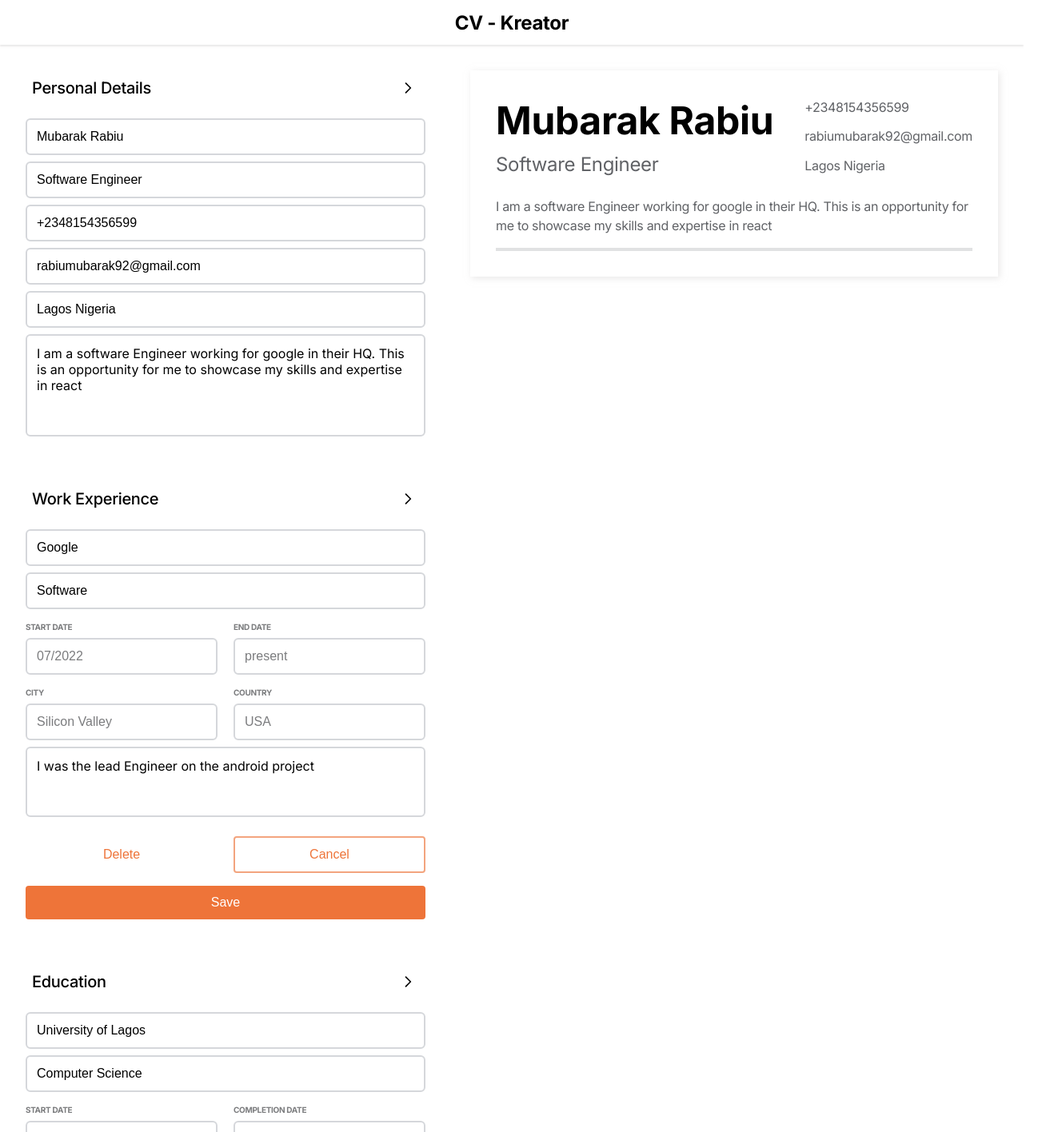
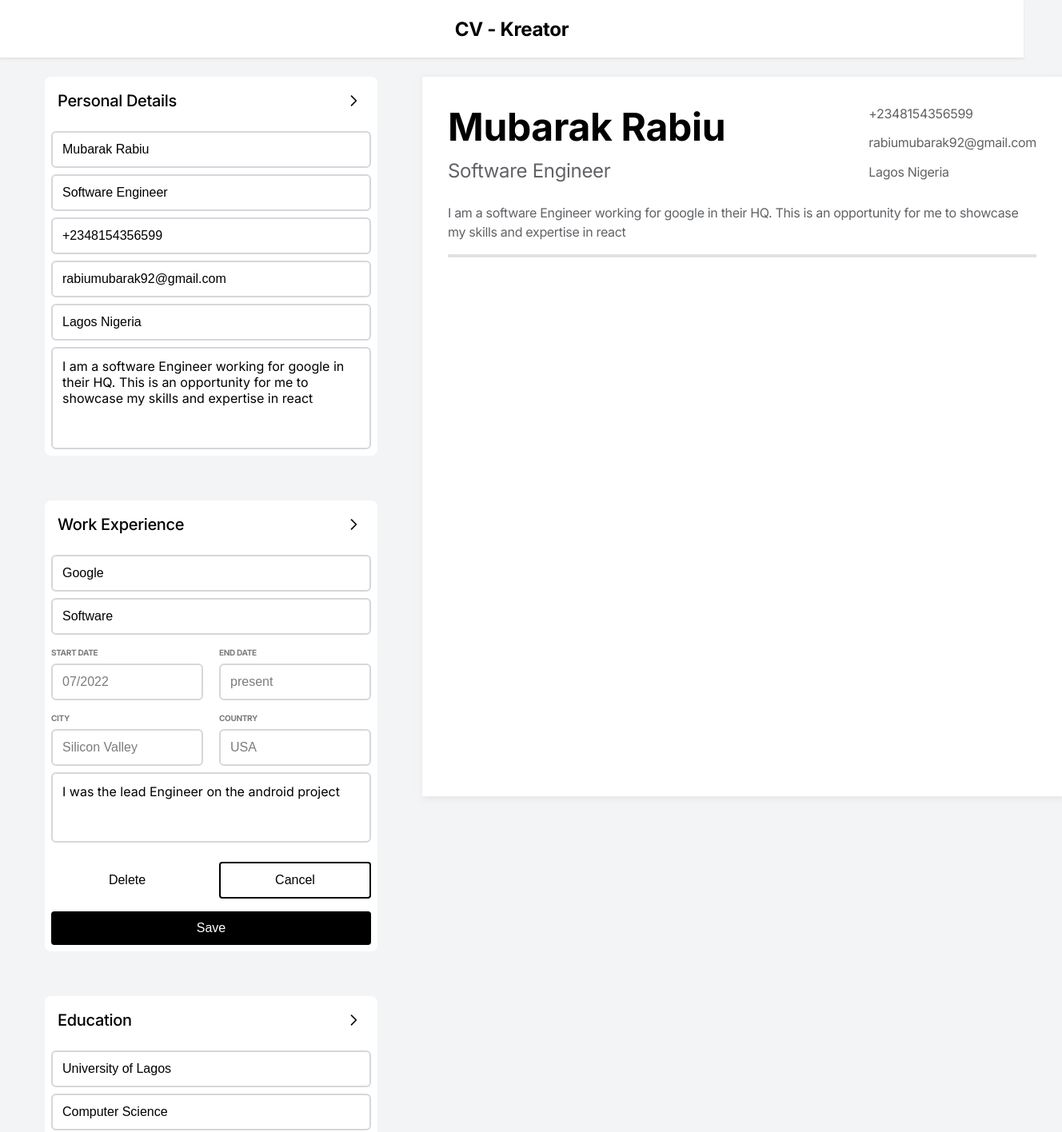
Before and after one commit to mubzie/cv-project, a React (Create React App) app: page / in a window 1280 px wide. Shown: the top 1416 px of the page at 80% size, 1328 px wide, since content can reach past the window. Built offline with nearby package versions, Linux system fonts and the light colour scheme.

Commit message:
restyled app UI

```diff
--- a/src/components/preview.js
+++ b/src/components/preview.js
@@ -1,5 +1,5 @@
 /* eslint-disable no-useless-constructor */
-import React, { Component } from 'react';
+import React, { Component } from "react";
 
 class Preview extends Component {
   constructor(props) {
@@ -16,8 +16,8 @@ class Preview extends Component {
             <div className="name-role">
               <div className="personal-details name"> {personal.fullName} </div>
               <div className="personal-details occupation">
-                {' '}
-                {personal.occupation}{' '}
+                {" "}
+                {personal.occupation}{" "}
               </div>
             </div>
 
@@ -25,8 +25,8 @@ class Preview extends Component {
               <div className="personal-details phone"> {personal.phone} </div>
               <div className="personal-details email"> {personal.email} </div>
               <div className="personal-details address">
-                {' '}
-                {personal.address}{' '}
+                {" "}
+                {personal.address}{" "}
               </div>
             </div>
           </div>
@@ -44,12 +44,29 @@ class Preview extends Component {
                 id={workExperience.id}
                 key={workExperience.id}
               >
-                <div className="company"> {workExperience.company}</div>
-                <div className="role"> {workExperience.role}</div>
-                <div className="start-date"> {workExperience.startDate}</div>
-                <div className="end"> {workExperience.endDate}</div>
-                <div className="city"> {workExperience.city}</div>
-                <div className="country"> {workExperience.country}</div>
+                <div className="work-container">
+                  <div className="company-role-container">
+                    <div className="company"> {workExperience.company}</div>
+                    <div className="role"> {workExperience.role}</div>
+                  </div>
+                  <div className="date-location-container">
+                    <div className="date-container">
+                      <div className="start-date">
+                        {workExperience.startDate}
+                      </div>
+                      {" - "}
+                      <div className="end"> {workExperience.endDate}</div>
+                    </div>
+
+                    <div className="date-container">
+                      <div className="city">
+                        {workExperience.city}
+                        {","}
+                      </div>
+                      <div className="country"> {workExperience.country}</div>
+                    </div>
+                  </div>
+                </div>
                 <div className="profile"> {workExperience.profile}</div>
               </div>
             );
--- a/src/styles/App.css
+++ b/src/styles/App.css
@@ -1,4 +1,4 @@
-@import url('https://fonts.googleapis.com/css2?family=Inter:wght@400;500;700&display=swap');
+@import url("https://fonts.googleapis.com/css2?family=Inter:wght@400;500;700&display=swap");
 
 :root {
   --primary-color: #121417;
@@ -15,6 +15,7 @@
   --font-size-xxsmall: 14px;
   --font-size-xxxsmall: 10px;
 
+  --spacing-xlarge: 72px;
   --spacing-large: 60px;
   --spacing-medium: 56px;
   --spacing-small: 40px;
@@ -34,15 +35,20 @@
 }
 
 body {
-  font-family: 'Inter', sans-serif;
+  background-color: #f3f4f6;
+  font-family: "Inter", sans-serif;
   font-size: var(--font-size-xsmall);
   letter-spacing: -0.02rem;
 }
 
 .navbar {
+  position: fixed;
+  top: 0;
+  width: 100%;
+  background-color: #ffffff;
   font-size: var(--font-size-medium);
   font-weight: 700;
-  height: var(--spacing-medium);
+  height: var(--spacing-xlarge);
   display: flex;
   justify-content: center;
   align-items: center;
@@ -51,7 +57,7 @@ body {
 
 .main {
   display: flex;
-  margin: var(--spacing-xsmall);
+  margin: 96px var(--spacing-medium) 56px;
   gap: var(--spacing-medium);
 }
 
@@ -60,6 +66,12 @@ body {
   display: flex;
   flex-direction: column;
   gap: var(--spacing-medium);
+}
+
+.form-container-personal, .form-container-workexp, .form-container-education {
+  background: #FFF;
+  padding: 8px;
+  border-radius: 8px;
 }
 
 .form-header-container {
@@ -81,7 +93,7 @@ div.icon {
 }
 
 form {
-  width: 500px;
+  width: 400px;
   height: auto;
   background-color: #fff;
   /* padding: 20px; */
@@ -130,7 +142,7 @@ textarea {
 }
 
 .info-title {
-  width: 240px;
+  width: 190px;
   color: #7b7c7e;
   text-transform: uppercase;
   font-size: var(--font-size-xxxsmall);
@@ -147,13 +159,13 @@ button {
   /* background-color: #191919; */
   /* color: #fff; */
   cursor: pointer;
-  width: 240px;
+  width: 190px;
 }
 
 .btn-title {
   display: flex;
   gap: 20px;
-  width: 500px;
+  width: 400px;
   color: #7b7c7e;
   text-transform: uppercase;
   font-size: var(--font-size-xxxsmall);
@@ -162,30 +174,34 @@ button {
 }
 
 div.form-btns {
-  width: 500px;
+  width: 400px;
 }
 
 button.clear-btn {
   background-color: #fff;
-  border: 2px solid #f3a47e;
-  color: #ee7439;
+  border: 2px solid #000;
+  color: #000;
 }
 
 button.delete-btn {
   background-color: #fff;
   border: 2px solid #fff;
-  color: #ee7439;
+  color: #000;
 }
 
 button.save-btn {
   margin-top: 16px;
   width: inherit;
-  background-color: #ee7439;
+  background-color: #000;
   color: #fff;
 }
 
 .preview {
-  width: 100%;
+  /* position: fixed; */
+  right: 32px;
+  min-width: 800px;
+  min-height: 900px;
+  background-color: #ffffff;
   height: max-content;
   padding: var(--spacing-xsmall);
   box-shadow: 2px 2px 8px rgb(211 210 210 / 50%);
@@ -238,4 +254,32 @@ button.save-btn {
 
 hr {
   border: 2px solid #e1e2e3;
+  margin-bottom: 24px;
 }
+
+.work-experience {
+  margin-bottom: 24px;
+}
+
+.work-container {
+  display: flex;
+  justify-content: space-between;
+  margin-bottom: 8px;
+}
+
+.date-container {
+  display: flex;
+  gap: 8px;
+}
+
+.company-role-container {
+  display: flex;
+  flex-direction: column;
+  gap: 8px;
+}
+
+.date-location-container {
+  display: flex;
+  flex-direction: column;
+  gap: 8px;
+}
```
Also changed, not shown: .prettierrc.json.
